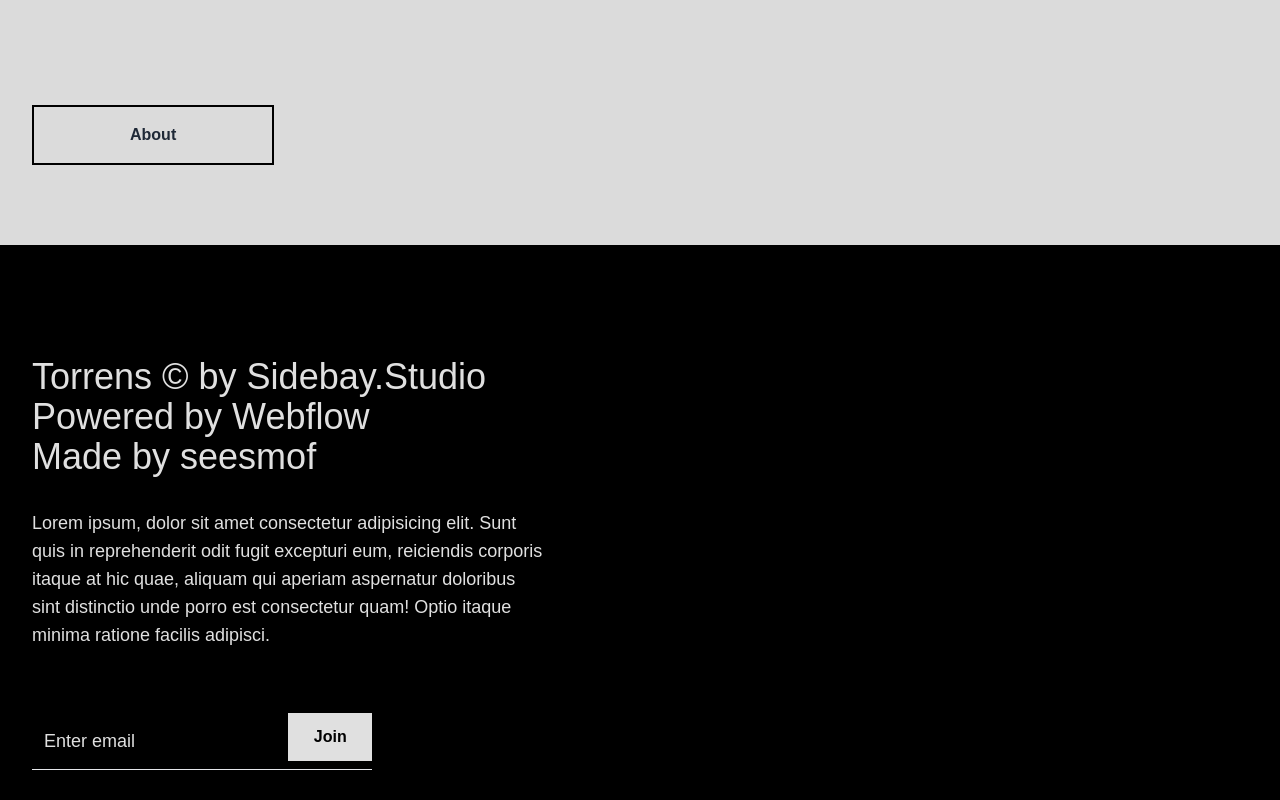
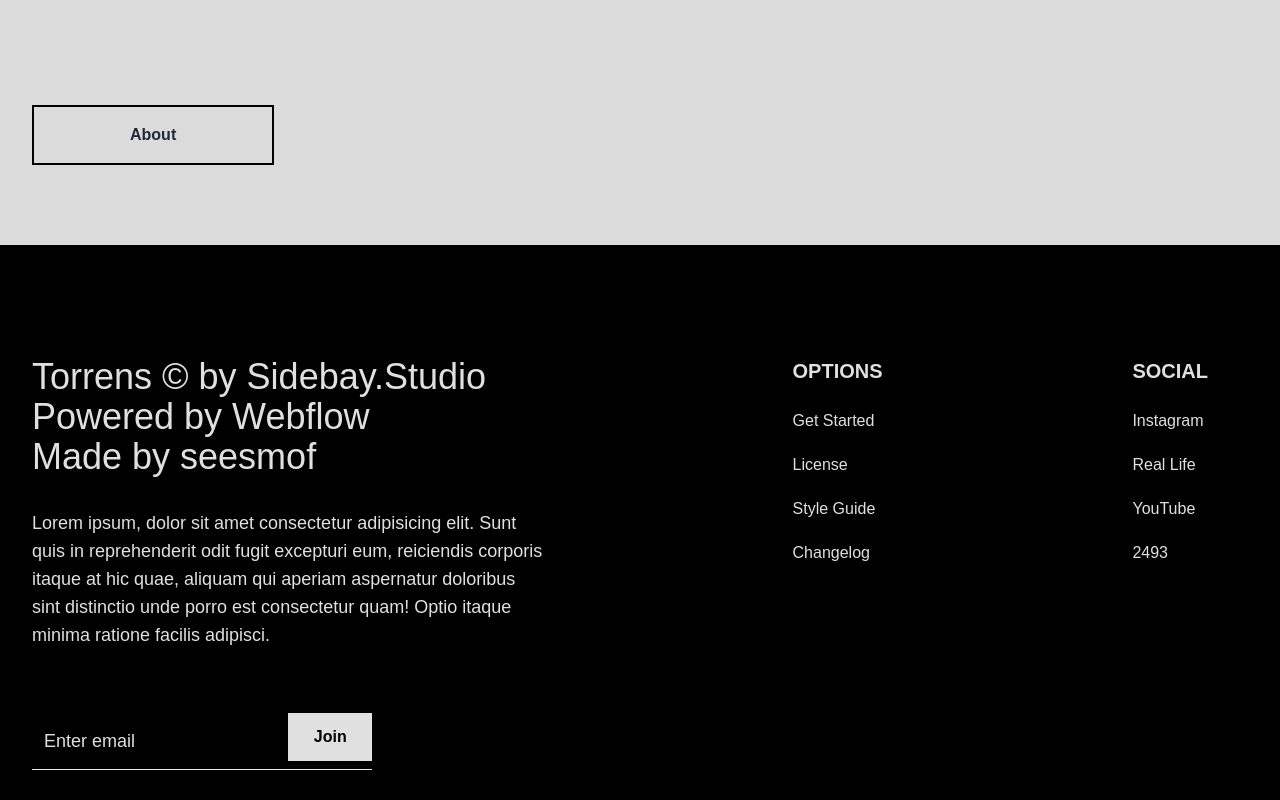
Before and after one commit to seesmof/torrens, a plain HTML site: page index.html in a window 1280 px wide. Shown: the part 6749-7549 px from the top of the page. Drawn offline with nearby package versions, Linux system fonts and the light colour scheme; a web font is replaced by a local one.

Commit message:
feat: :sparkles: finish footer

```diff
--- a/index.html
+++ b/index.html
@@ -302,6 +302,26 @@
                     type="submit" value="Join">
             </form>
         </div>
+        <div class="py-20">
+            <h2 class="text-xl font-semibold uppercase mb-6">options</h2>
+
+            <ul>
+                <li class="mb-5 font-medium duration-500 hover:opacity-50"><a href="#">Get Started</a></li>
+                <li class="mb-5 font-medium duration-500 hover:opacity-50"><a href="#">License</a></li>
+                <li class="mb-5 font-medium duration-500 hover:opacity-50"><a href="#">Style Guide</a></li>
+                <li class="font-medium duration-500 hover:opacity-50"><a href="#">Changelog</a></li>
+            </ul>
+        </div>
+        <div class="py-20 pr-10">
+            <h2 class="text-xl font-semibold uppercase mb-6">social</h2>
+
+            <ul>
+                <li class="mb-5 font-medium duration-500 hover:opacity-50"><a href="#">Instagram</a></li>
+                <li class="mb-5 font-medium duration-500 hover:opacity-50"><a href="#">Real Life</a></li>
+                <li class="mb-5 font-medium duration-500 hover:opacity-50"><a href="#">YouTube</a></li>
+                <li class="font-medium duration-500 hover:opacity-50"><a href="#">2493</a></li>
+            </ul>
+        </div>
     </footer>
     <!-- /footer -->
 
```
